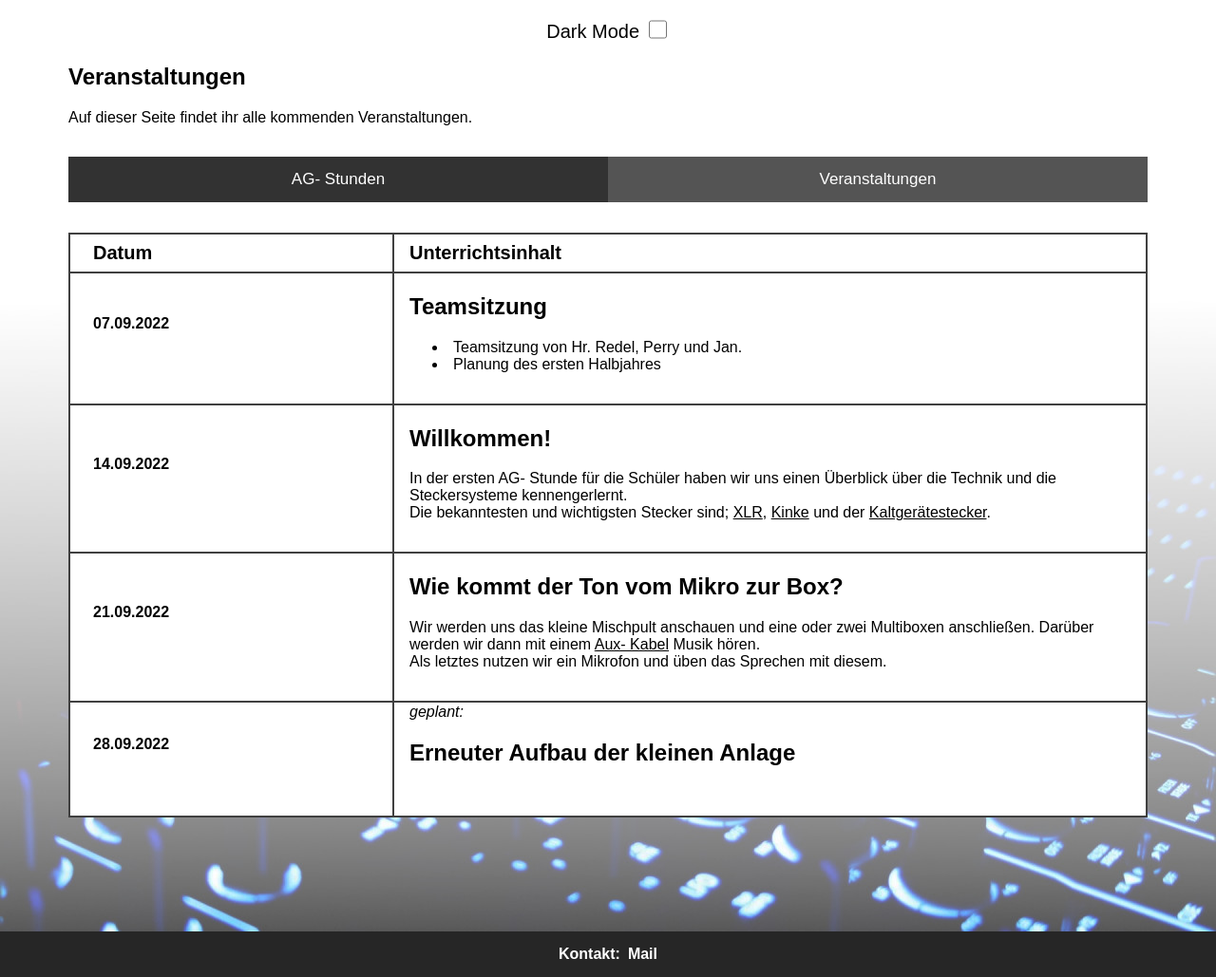
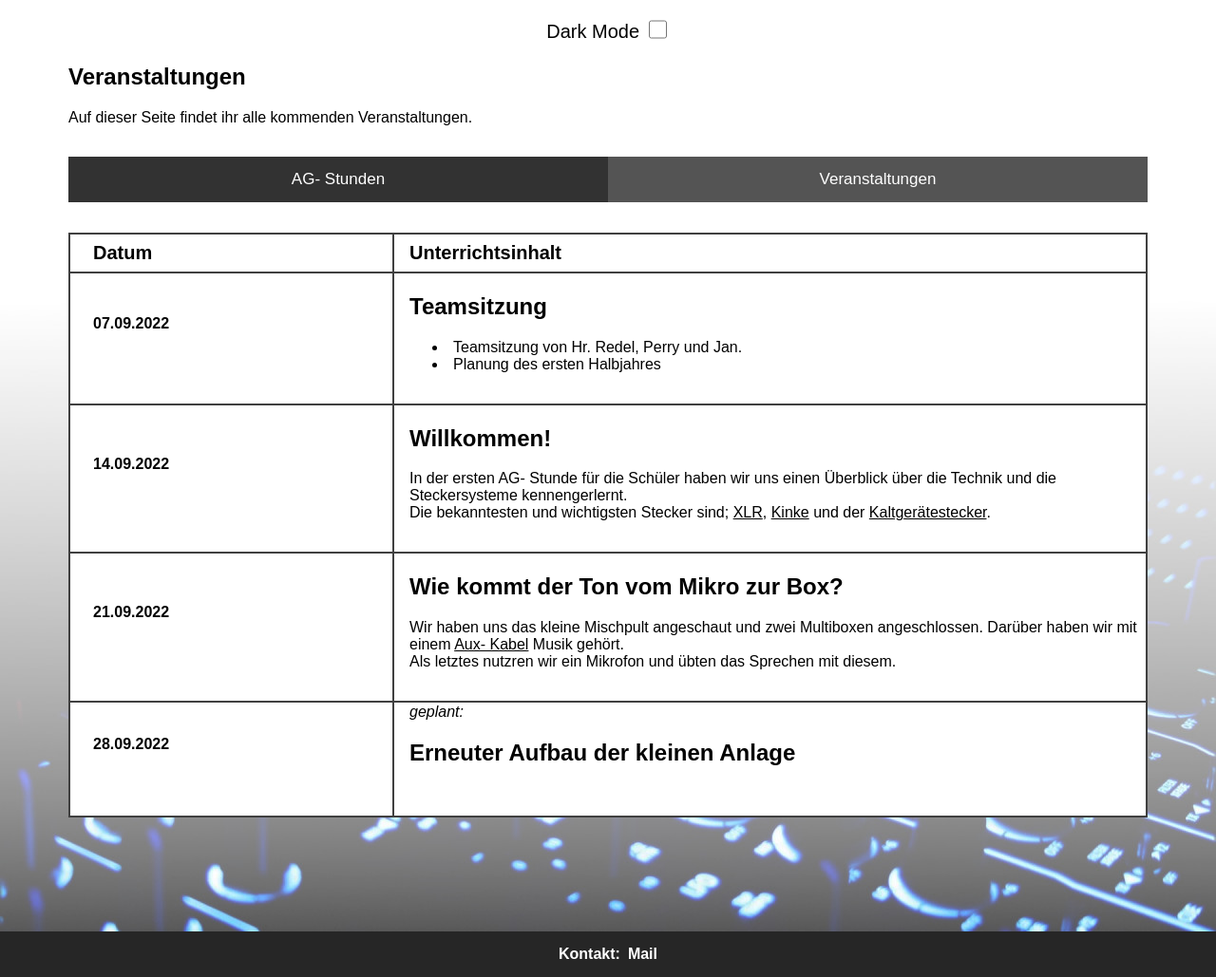
Before and after one commit to jan-albrecht05/Tontechnik, a plain HTML site: page content/veranstaltungen.html in a window 1280 px wide. Shown: the part 71-1100 px from the top of the page at 95% size. Drawn offline with Linux system fonts and the light colour scheme.

Commit message:
changing the time

```diff
--- a/content/veranstaltungen.html
+++ b/content/veranstaltungen.html
@@ -82,8 +82,8 @@
                             <td id="td" class="date">21.09.2022</td>
                             <td id="td" class="content">
                                 <h2>Wie kommt der Ton vom Mikro zur Box?</h2>
-                                Wir werden uns das kleine Mischpult anschauen und eine oder zwei Multiboxen anschließen. Darüber werden wir dann mit einem <abbr class="red" title="Audiokabel mit min. 2 seperaten Steckern">Aux- Kabel</abbr> Musik hören.<br>
-                                Als letztes nutzen wir ein Mikrofon und üben das Sprechen mit diesem.
+                                Wir haben uns das kleine Mischpult angeschaut und zwei Multiboxen angeschlossen. Darüber haben wir mit einem <abbr class="red" title="Audiokabel mit min. 2 seperaten Steckern">Aux- Kabel</abbr> Musik gehört.<br>
+                                Als letztes nutzren wir ein Mikrofon und übten das Sprechen mit diesem.
                             </td>
                         </tr>
                         <tr>
```
